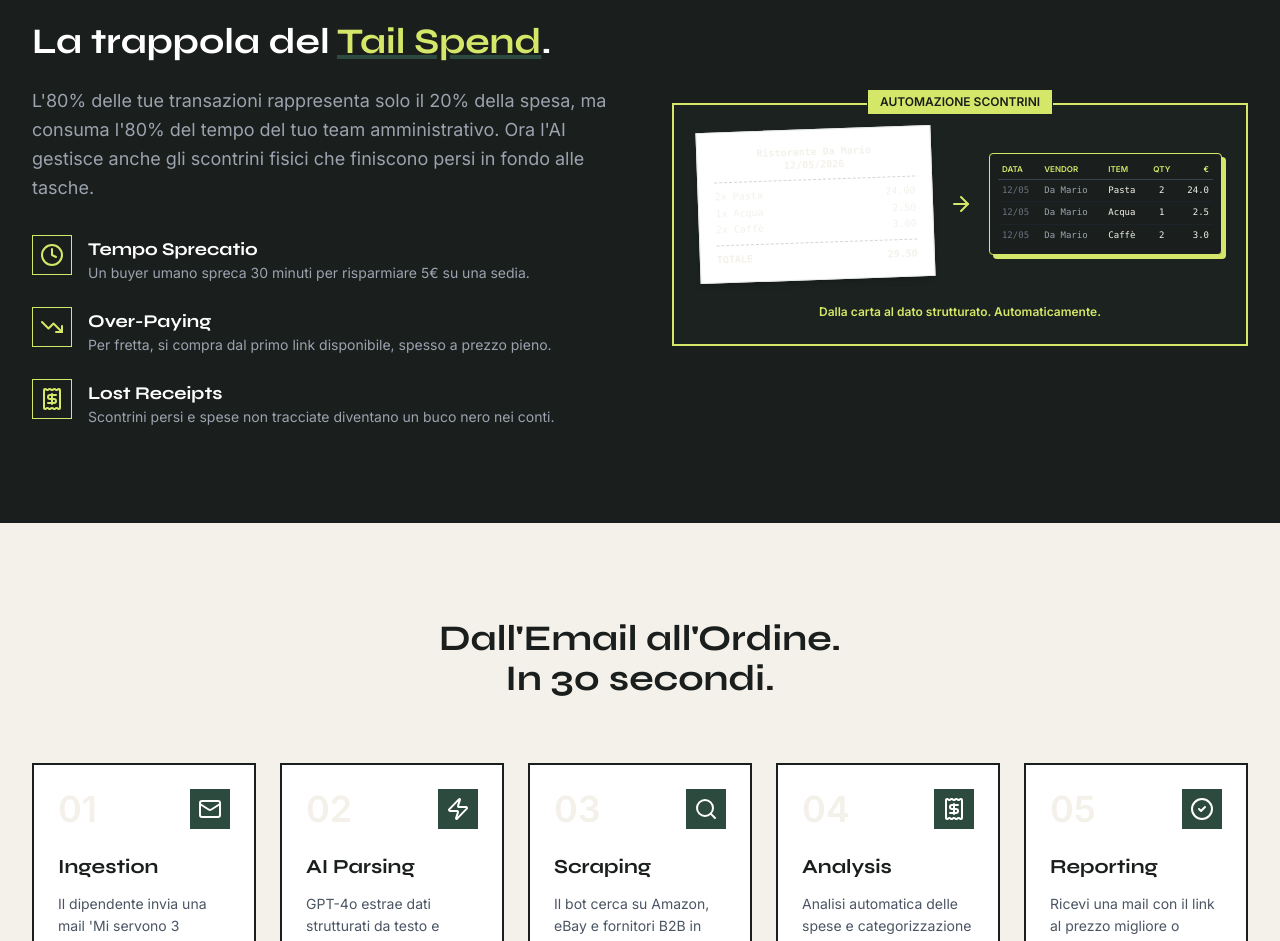
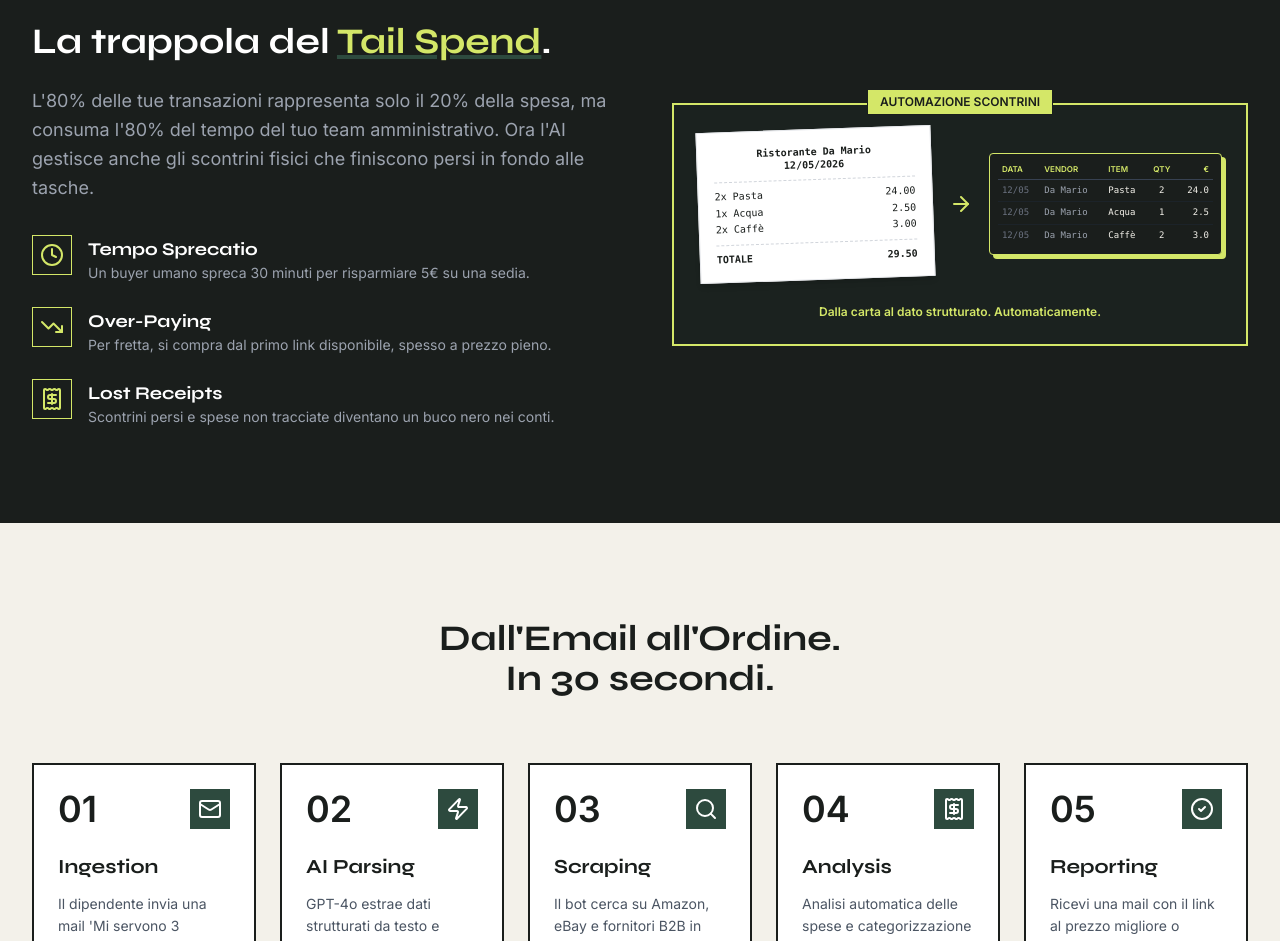
Before and after one commit to bisonteeuropeo3/ProcureBot, a React (Vite) app: page / in a window 1280 px wide. Shown: the part 1580-2521 px from the top of the page. Built offline with nearby package versions, Linux system fonts and the light colour scheme; no server answers.

Commit message:
color change

```diff
--- a/pages/LandingPage.tsx
+++ b/pages/LandingPage.tsx
@@ -536,7 +536,7 @@ const LandingPage = () => {
                {/* Transformation Visual */}
                <div className="flex items-center gap-4 w-full">
                   {/* Scontrino */}
-                  <div className="w-1/2 bg-white p-4 text-[10px] font-mono leading-tight shadow-md rotate-[-2deg] border border-gray-200">
+                  <div className="w-1/2 bg-white p-4 text-[10px] text-[#1A1E1C] font-mono leading-tight shadow-md rotate-[-2deg] border border-gray-200">
                       <div className="text-center font-bold border-b border-dashed border-gray-300 pb-2 mb-2">
                         Ristorante Da Mario<br/>
                         12/05/2026
@@ -624,7 +624,7 @@ const LandingPage = () => {
             ].map((item, idx) => (
               <div key={idx} className="bg-white p-6 border-2 border-[#1A1E1C] hover:shadow-[6px_6px_0px_#2D4A3E] transition-all duration-200 cursor-default group">
                 <div className="flex justify-between items-start mb-6">
-                  <span className="text-4xl font-black text-[#F3F1EA] stroke-black text-stroke-2 group-hover:text-[#D4E768] transition-colors">
+                  <span className="text-4xl font-black text-[#1A1E1C] stroke-black text-stroke-2 group-hover:text-[#D4E768] transition-colors">
                     {item.step}
                   </span>
                   <div className="w-10 h-10 bg-[#2D4A3E] text-white flex items-center justify-center rounded-none">
```
